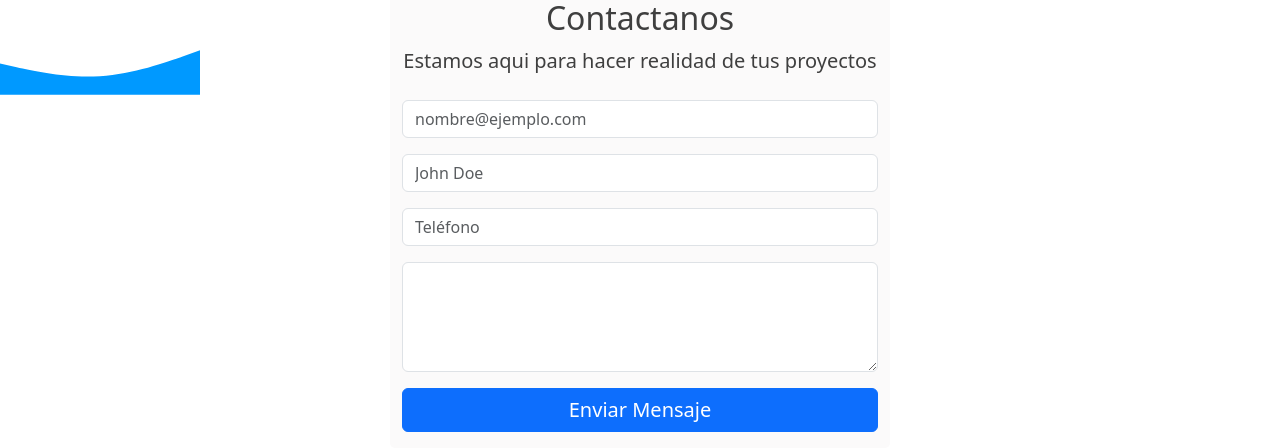
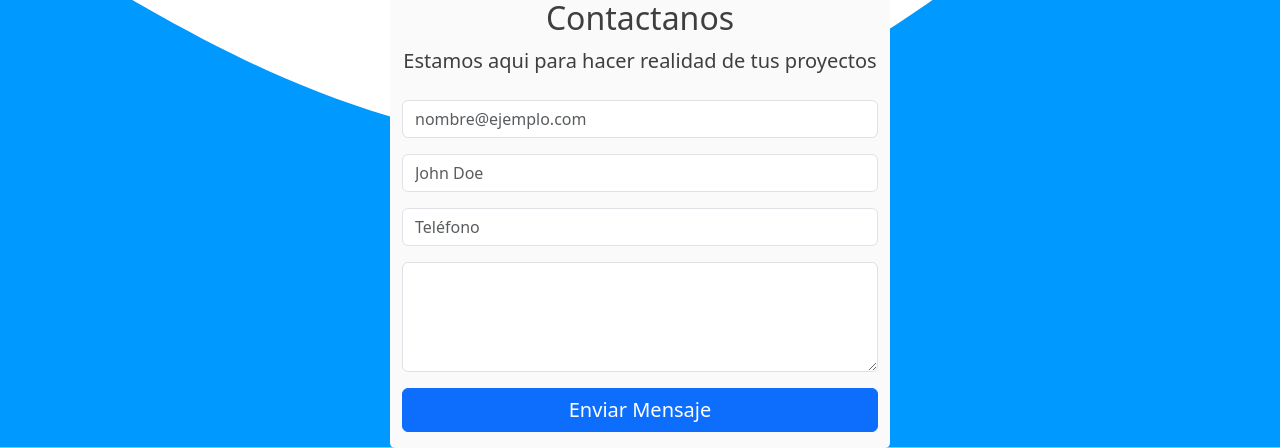
Before and after one commit to estefany2006/Bookllage, a Laravel app: template resources/views/welcome.blade.php in a window 1280 px wide. Shown: the part 3950-4398 px from the top of the page. Run offline with Laravel 10, Linux system fonts and the light colour scheme; the template is opened without the code that fills it, so the values that code supplies are empty.

Commit message:
fixed bg on welcome

```diff
--- a/resources/views/welcome.blade.php
+++ b/resources/views/welcome.blade.php
@@ -25,7 +25,7 @@
             text-align: center;
         }
 
-        @media(max-width: 576px) {
+        @media (max-width: 576px) {
             .icono-wrap {
                 flex-wrap: wrap;
                 justify-content: center;
@@ -33,7 +33,7 @@
             }
         }
 
-        @media (max-width:768px) {
+        @media (max-width: 768px) {
 
             #intro,
             #equipo {
@@ -54,15 +54,18 @@
         }
 
         #bg-contacto {
-            background-image: url('bg/bg-contacto.svg');
-            background-repeat: no-repeat;
-            background-size: 200px 100%;
+            position: absolute;
+            left: 0;
+            top: 0;
+            width: 100%;
+            height: 100%;
+            z-index: -1;
         }
 
         #contenedor-formulario {
             background: #fbfafa;
-            border-radius:5px;
-            max-width:500x;
+            border-radius: 5px;
+            max-width: 500px;
         }
 
         #titulo-formulario {
@@ -222,7 +225,7 @@
                         <li class="list-group-item">Estefany Mancia belongs to marketing</li>
                         <li class="list-group-item">Anibal Méndez belongs to back-end</li>
                         <li class="list-group-item">Diana Pérez belongs to front-end</li>
-                            <li class="list-group-item">Kelvin Gamez belongs to back-end </li>
+                        <li class="list-group-item">Kelvin Gamez belongs to back-end</li>
                         <li class="list-group-item">Ana García belongs to front-end</li>
                     </ul>
                     <p class="my-5">Welcome to our book store! We are Booket, a group of young people eager to
@@ -314,15 +317,18 @@
             </div>
         </div>
     </section>
-        <div class="d-flex justify-content-center" id="bg-contacto">
+    <div class="d-flex justify-content-center position-relative">
+        <svg id="bg-contacto" preserveAspectRatio="none" xmlns="http://www.w3.org/2000/svg" viewBox="0 0 1440 320">
+            <path fill="#0099ff" fill-opacity="1"
+                  d="M0,96L120,122.7C240,149,480,203,720,186.7C960,171,1200,85,1320,42.7L1440,0L1440,320L1320,320C1200,320,960,320,720,320C480,320,240,320,120,320L0,320Z">
+            </path>
+        </svg>
         <div class="container  border-top border-primary " style="max-width: 500px" id="contenedor-formulario">
             <div class="text-center mb-4" id="titulo-formulario">
                 <div><img src="./img/support.png" alt="" class="img-fluid ps-5"></div>
                 <h2>Contactanos</h2>
                 <p class="fs-5">Estamos aqui para hacer realidad de tus proyectos</p>
             </div>
-
-
 
             <form method="POST" data-netlify="true" action="#">
                 <div class="mb-3">
@@ -356,10 +362,6 @@
 </div>
 
 
-
-
-
-
 <script src="https://cdn.jsdelivr.net/npm/bootstrap@5.3.1/dist/js/bootstrap.bundle.min.js"
         integrity="sha384-HwwvtgBNo3bZJJLYd8oVXjrBZt8cqVSpeBNS5n7C8IVInixGAoxmnlMuBnhbgrkm" crossorigin="anonymous">
 </script>
```
Also changed, not shown: public/bg/bg-contacto.svg (deleted). Lines whose indentation alone changed are shown as unchanged.
